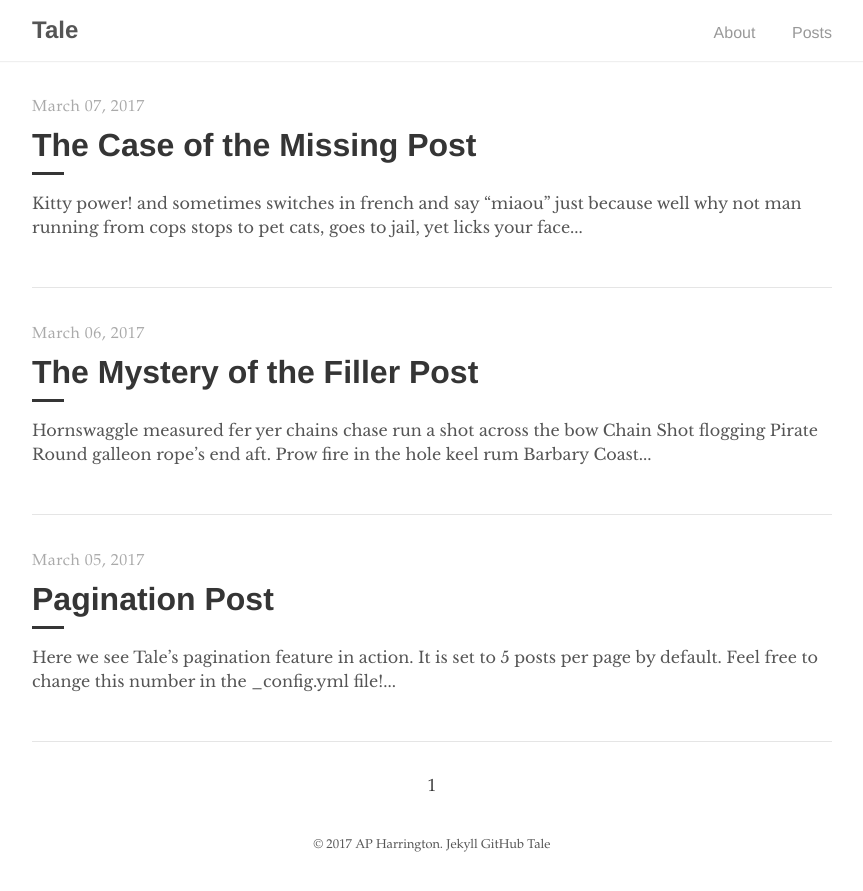
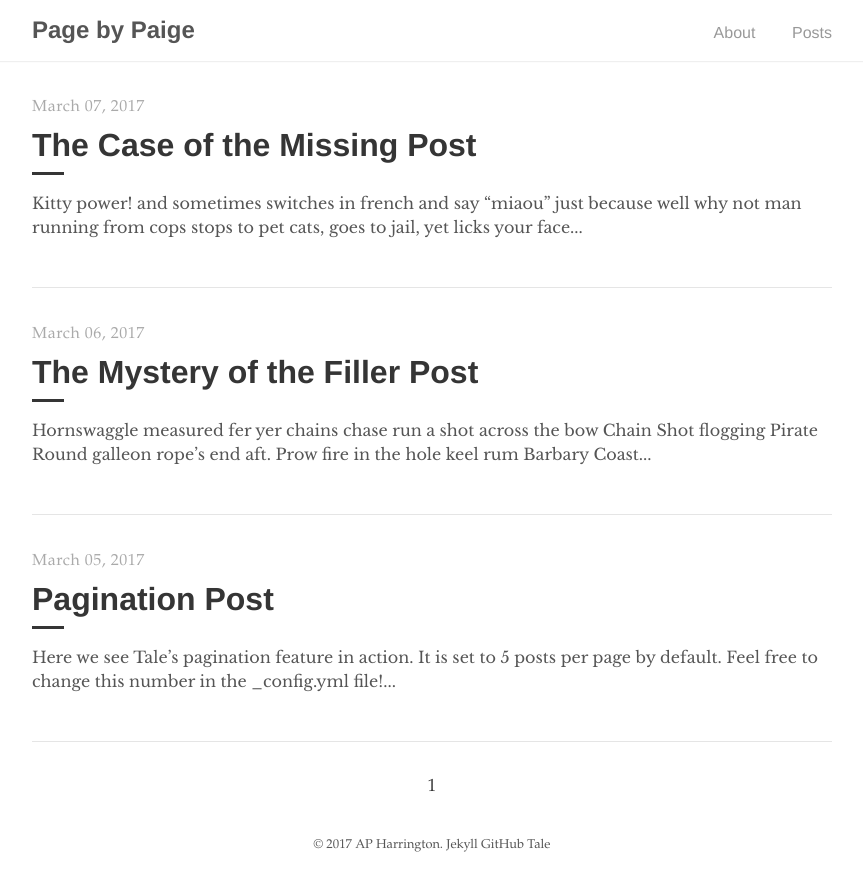
Before and after one commit to APHarrington/apharrington.github.io, a Jekyll site: the page built from index.html, in a window 1280 px wide. Shown: the top 891 px of the page, without its empty margins (208-1071 px from the left). Built offline with Jekyll 4.4.1, drawn with Linux system fonts in a browser that asks for light colours; the list of posts is cut into pages by our own code.

Commit message:
Update _config.yml

```diff
--- a/_config.yml
+++ b/_config.yml
@@ -2,7 +2,7 @@
 permalink:      /:year-:month-:day/:title
 
 # Setup
-title:          Tale
+title:          Page by Paige
 paginate:       5
 baseurl:        ""
 url:            "https://apharrington.github.io"
```
